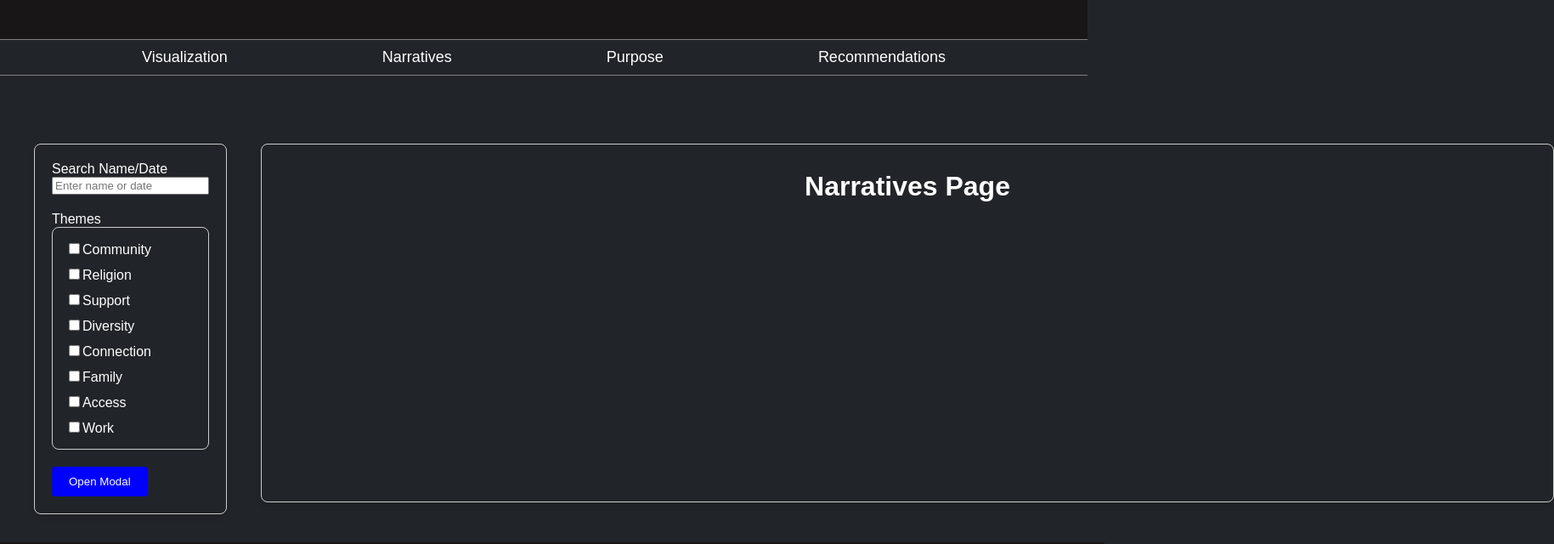
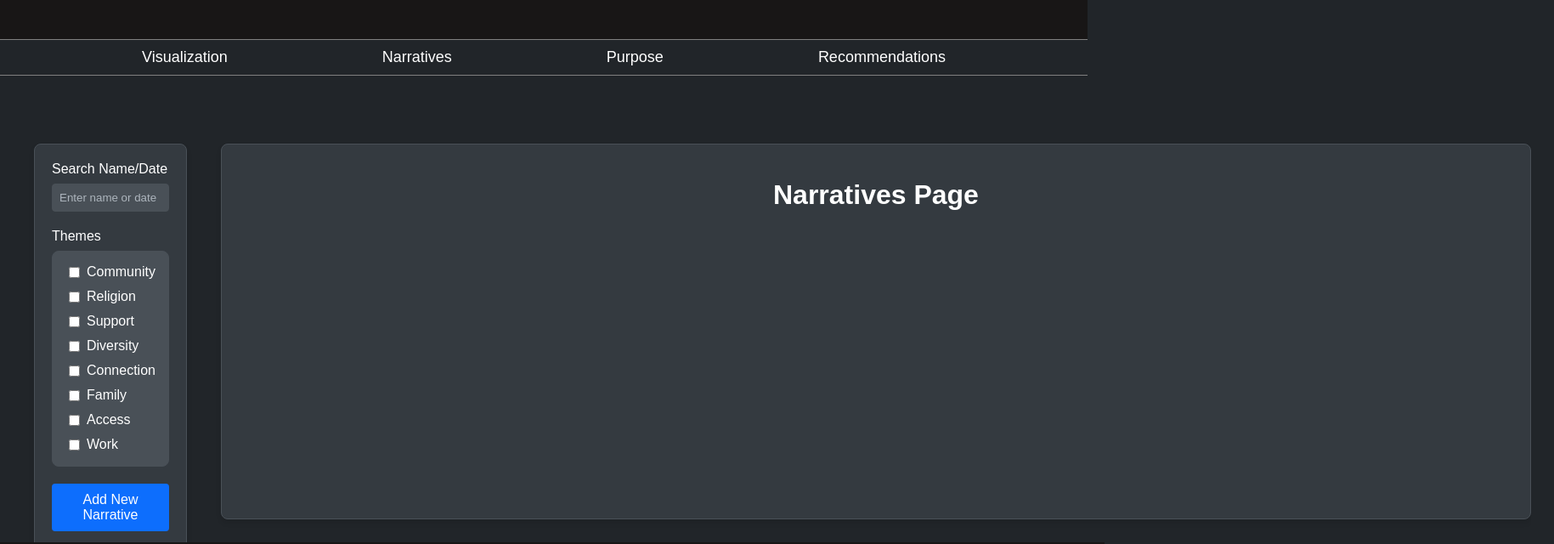
Before and after one commit to legion0820/SESAP, a React (Vite) app: page /narrative in a window 1280 px wide. Shown: the part 84-724 px from the top of the page at 85% size, 1829 px wide, since content can reach past the window. Built offline with nearby package versions, Linux system fonts and the light colour scheme.

Commit message:
Add Interview Page, Fixed Narrative Page, and Main Page

```diff
--- a/src/Narratives.jsx
+++ b/src/Narratives.jsx
@@ -1,18 +1,26 @@
 import React, { useState } from "react";
 import styled from "@emotion/styled";
+import { useNavigate } from "react-router-dom";
 
-// Define the Button component
-const Button = ({ onClick, children }) => {
+// Button Component
+const Button = ({ onClick, children, type }) => {
   return (
     <button
       onClick={onClick}
+      type={type}
       style={{
         padding: "10px 20px",
-        backgroundColor: "blue",
+        backgroundColor: "#0d6efd",
         color: "white",
         border: "none",
         borderRadius: "4px",
         cursor: "pointer",
+        fontSize: "16px",
+        fontWeight: "500",
+        transition: "background-color 0.2s",
+        ':hover': {
+          backgroundColor: "#0b5ed7"
+        }
       }}
     >
       {children}
@@ -20,7 +28,7 @@ const Button = ({ onClick, children }) => {
   );
 };
 
-// Define the Dialog component and its subcomponents
+// Dialog Components
 const Dialog = ({ open, onOpenChange, children }) => {
   if (!open) return null;
 
@@ -38,10 +46,11 @@ const Dialog = ({ open, onOpenChange, children }) => {
         left: 0,
         width: "100%",
         height: "100%",
-        backgroundColor: "rgba(0, 0, 0, 0.5)", // Semi-transparent background
+        backgroundColor: "rgba(0, 0, 0, 0.5)",
         display: "flex",
         justifyContent: "center",
         alignItems: "center",
+        zIndex: 1000
       }}
       onClick={handleOverlayClick}
     >
@@ -52,9 +61,11 @@ const Dialog = ({ open, onOpenChange, children }) => {
           borderRadius: "8px",
           boxShadow: "0 4px 6px rgba(0, 0, 0, 0.1)",
           width: "400px",
-          position: "relative", // Add relative positioning to the dialog content
+          position: "relative",
+          maxHeight: "90vh",
+          overflowY: "auto"
         }}
-        onClick={(e) => e.stopPropagation()} // Prevent click inside modal from closing it
+        onClick={(e) => e.stopPropagation()}
       >
         <DialogClose onClick={() => onOpenChange(false)} />
         {children}
@@ -68,11 +79,11 @@ const DialogContent = ({ children }) => {
 };
 
 const DialogHeader = ({ children }) => {
-  return <div style={{ marginBottom: "10px" }}>{children}</div>;
+  return <div style={{ marginBottom: "20px" }}>{children}</div>;
 };
 
 const DialogTitle = ({ children }) => {
-  return <h2 style={{ margin: 0 }}>{children}</h2>;
+  return <h2 style={{ margin: 0, color: "#212529" }}>{children}</h2>;
 };
 
 const DialogClose = ({ onClick }) => {
@@ -86,27 +97,51 @@ const DialogClose = ({ onClick }) => {
         background: "none",
         border: "none",
         cursor: "pointer",
-        fontSize: "16px",
+        fontSize: "20px",
+        color: "#666",
+        padding: "5px",
+        lineHeight: 1
       }}
     >
-      X
+      ×
     </button>
   );
 };
 
-// Styled components
+// Styled Components
 const Filter = styled.div`
   text-align: left;
   margin: 20px;
   max-width: 300px;
   padding: 20px;
-  border: 1px solid #ccc;
+  border: 1px solid #495057;
   border-radius: 8px;
   box-shadow: 0 4px 6px rgba(0, 0, 0, 0.1);
+  background-color: #343a40;
 `;
 
 const Search = styled.div`
   margin-bottom: 20px;
+
+  input {
+    width: 100%;
+    padding: 8px;
+    margin-top: 8px;
+    border: 1px solid #495057;
+    border-radius: 4px;
+    background-color: #495057;
+    color: white;
+    box-sizing: border-box;
+
+    &::placeholder {
+      color: #adb5bd;
+    }
+
+    &:focus {
+      outline: none;
+      border-color: #0d6efd;
+    }
+  }
 `;
 
 const Theme = styled.div`
@@ -117,14 +152,28 @@ const CheckboxContainer = styled.div`
   display: flex;
   flex-direction: column;
   gap: 10px;
-  border: 1px solid #ccc;
+  border: 1px solid #495057;
   padding: 15px;
   border-radius: 8px;
+  margin-top: 8px;
+  background-color: #495057;
 `;
 
 const CheckboxWrapper = styled.div`
   display: flex;
-  flex-direction: column;
+  align-items: center;
+
+  label {
+    display: flex;
+    align-items: center;
+    cursor: pointer;
+    user-select: none;
+  }
+
+  input[type="checkbox"] {
+    margin-right: 8px;
+    cursor: pointer;
+  }
 `;
 
 const PageWrapper = styled.div`
@@ -132,22 +181,24 @@ const PageWrapper = styled.div`
   justify-content: flex-start;
   align-items: flex-start;
   padding: 20px;
+  min-height: calc(100vh - 40px);
 `;
 
 const Content = styled.div`
   display: flex;
-  flex-direction: column; /* Stack items vertically */
-  align-items: center; /* Center items horizontally */
+  flex-direction: column;
+  align-items: center;
   flex-wrap: wrap;
   gap: 20px;
-  padding: 10px;
+  padding: 20px;
   max-width: 1600px;
   min-width: 1500px;
-  border: 1px solid #ccc;
+  border: 1px solid #495057;
   border-radius: 8px;
   box-shadow: 0 4px 6px rgba(0, 0, 0, 0.1);
   min-height: 400px;
   margin: 20px;
+  background-color: #343a40;
 `;
 
 const VideoContainer = styled.div`
@@ -159,14 +210,35 @@ const VideoContainer = styled.div`
 `;
 
 const VideoContent = styled.div`
-  flex: 1 1 calc(33.333% - 20px); /* Each item takes up about 1/3 of the row minus the gap */
+  flex: 1 1 calc(33.333% - 20px);
   max-width: 300px;
   text-align: left;
   padding: 20px;
-  border: 1px solid #ccc;
+  border: 1px solid #495057;
   border-radius: 8px;
   box-shadow: 0 4px 6px rgba(0, 0, 0, 0.1);
   box-sizing: border-box;
+  background-color: #495057;
+  transition: transform 0.2s, box-shadow 0.2s;
+
+  &:hover {
+    transform: translateY(-2px);
+    box-shadow: 0 6px 8px rgba(0, 0, 0, 0.2);
+  }
+
+  h3 {
+    margin-top: 0;
+    color: white;
+  }
+
+  p {
+    margin: 8px 0;
+    color: #dee2e6;
+  }
+
+  strong {
+    color: white;
+  }
 `;
 
 // Themes array
@@ -183,35 +255,69 @@ const themes = [
 
 // Main component
 function NarrativePage() {
+  const navigate = useNavigate();
   const [isModalOpen, setIsModalOpen] = useState(false);
-  const [name, setName] = useState("");
   const [description, setDescription] = useState("");
   const [videoFile, setVideoFile] = useState(null);
-  const [narratives, setNarratives] = useState([]); // State to store submitted narratives
+  const [textFile, setTextFile] = useState(null);
+  const [narratives, setNarratives] = useState([]);
+  const [intervieweeName, setIntervieweeName] = useState("");
+  const [interviewerName, setInterviewerName] = useState("");
+  const [searchTerm, setSearchTerm] = useState("");
+  const [selectedThemes, setSelectedThemes] = useState([]);
+
+  const handleVideoClick = (narrative) => {
+    navigate("/interview-video", {
+      state: { narrative }
+    });
+  };
 
   const handleSubmit = (e) => {
     e.preventDefault();
     const newNarrative = {
-      name,
+      intervieweeName,
+      interviewerName,
       description,
       videoFile: videoFile ? videoFile.name : "No file uploaded",
+      textFile: textFile ? textFile.name : "No file uploaded",
       date: new Date().toLocaleDateString(),
+      themes: selectedThemes
     };
-    setNarratives([...narratives, newNarrative]); // Add the new narrative to the list
-    setIsModalOpen(false); // Close the modal after submission
-    resetForm(); // Clear the form
+    setNarratives([...narratives, newNarrative]);
+    setIsModalOpen(false);
+    resetForm();
   };
 
   const resetForm = () => {
-    setName("");
     setDescription("");
     setVideoFile(null);
+    setTextFile(null);
+    setIntervieweeName("");
+    setInterviewerName("");
+    setSelectedThemes([]);
   };
 
   const handleModalClose = () => {
     setIsModalOpen(false);
-    resetForm(); // Clear the form when the modal is closed
+    resetForm();
   };
+
+  const handleThemeChange = (theme) => {
+    setSelectedThemes(prev =>
+      prev.includes(theme)
+        ? prev.filter(t => t !== theme)
+        : [...prev, theme]
+    );
+  };
+
+  const filteredNarratives = narratives.filter(narrative => {
+    const searchMatch =
+      narrative.intervieweeName.toLowerCase().includes(searchTerm.toLowerCase()) ||
+      narrative.interviewerName.toLowerCase().includes(searchTerm.toLowerCase()) ||
+      narrative.date.toLowerCase().includes(searchTerm.toLowerCase());
+
+    return searchMatch;
+  });
 
   return (
     <PageWrapper>
@@ -219,24 +325,35 @@ function NarrativePage() {
         <Search>
           <label htmlFor="search">Search Name/Date</label>
           <br />
-          <input id="search" type="text" placeholder="Enter name or date" />
+          <input
+            id="search"
+            type="text"
+            placeholder="Enter name or date"
+            value={searchTerm}
+            onChange={(e) => setSearchTerm(e.target.value)}
+          />
         </Search>
         <Theme>
           <label htmlFor="theme">Themes</label>
-          <br />
           <CheckboxContainer>
             {themes.map((theme) => (
               <CheckboxWrapper key={theme}>
                 <label>
-                  <input type="checkbox" value={theme} />
+                  <input
+                    type="checkbox"
+                    value={theme}
+                    checked={selectedThemes.includes(theme)}
+                    onChange={() => handleThemeChange(theme)}
+                  />
                   {theme.charAt(0).toUpperCase() + theme.slice(1)}
                 </label>
               </CheckboxWrapper>
             ))}
           </CheckboxContainer>
         </Theme>
-        <Button onClick={() => setIsModalOpen(true)}>Open Modal</Button>
+        <Button onClick={() => setIsModalOpen(true)}>Add New Narrative</Button>
       </Filter>
+
       <Dialog open={isModalOpen} onOpenChange={handleModalClose}>
         <DialogContent>
           <DialogHeader>
@@ -246,10 +363,10 @@ function NarrativePage() {
             <div style={{ marginBottom: "20px" }}>
               <h4 style={{ margin: "0 0 10px 0", color: "black" }}>Interviewee Name</h4>
               <input
-                id="name"
+                id="interviewee-name"
                 type="text"
-                value={name}
-                onChange={(e) => setName(e.target.value)}
+                value={intervieweeName}
+                onChange={(e) => setIntervieweeName(e.target.value)}
                 required
                 style={{ width: "100%", padding: "8px", boxSizing: "border-box" }}
               />
@@ -257,10 +374,10 @@ function NarrativePage() {
             <div style={{ marginBottom: "20px" }}>
               <h4 style={{ margin: "0 0 10px 0", color: "black" }}>Interviewer Name</h4>
               <input
-                id="name"
+                id="interviewer-name"
                 type="text"
-                value={name}
-                onChange={(e) => setName(e.target.value)}
+                value={interviewerName}
+                onChange={(e) => setInterviewerName(e.target.value)}
                 required
                 style={{ width: "100%", padding: "8px", boxSizing: "border-box" }}
               />
@@ -270,7 +387,7 @@ function NarrativePage() {
               <input
                 id="date"
                 type="text"
-                value={new Date().toLocaleDateString()} // Automatically set the current date
+                value={new Date().toLocaleDateString()}
                 readOnly
                 style={{ width: "100%", padding: "8px", boxSizing: "border-box" }}
               />
@@ -281,7 +398,7 @@ function NarrativePage() {
                 id="text-file"
                 type="file"
                 accept=".txt"
-                onChange={(e) => setTextFile(e.target.files[0])} // Handle text file change
+                onChange={(e) => setTextFile(e.target.files[0])}
                 required
                 style={{ width: "100%", padding: "8px", boxSizing: "border-box" }}
               />
@@ -311,15 +428,24 @@ function NarrativePage() {
           </form>
         </DialogContent>
       </Dialog>
+
       <Content>
         <h1 style={{ textAlign: "center", width: "100%" }}>Narratives Page</h1>
         <VideoContainer>
-          {narratives.map((narrative, index) => (
-            <VideoContent key={index}>
-              <h3>{narrative.name}</h3>
+          {filteredNarratives.map((narrative, index) => (
+            <VideoContent
+              key={index}
+              onClick={() => handleVideoClick(narrative)}
+              style={{ cursor: 'pointer' }}
+            >
+              <h3>{narrative.intervieweeName}</h3>
+              <p><strong>Interviewer:</strong> {narrative.interviewerName}</p>
               <p><strong>Date:</strong> {narrative.date}</p>
               <p><strong>Description:</strong> {narrative.description}</p>
-              <p><strong>Video File:</strong> {narrative.videoFile}</p>
+              <p><strong>Video File:</strong> {narrative.videoFile ? "Video uploaded" : "No video"}</p>
+              {narrative.themes && narrative.themes.length > 0 && (
+                <p><strong>Themes:</strong> {narrative.themes.join(", ")}</p>
+              )}
             </VideoContent>
           ))}
         </VideoContainer>
@@ -328,4 +454,4 @@ function NarrativePage() {
   );
 }
 
-export default NarrativePage;
+export default NarrativePage
```
Also changed, not shown: src/main.jsx (+10 -10 lines).
